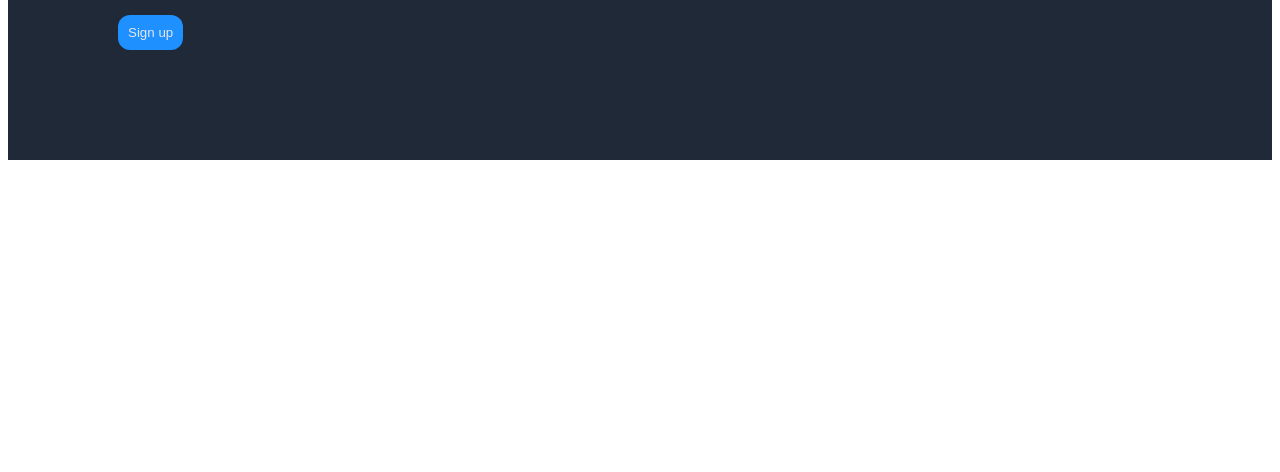
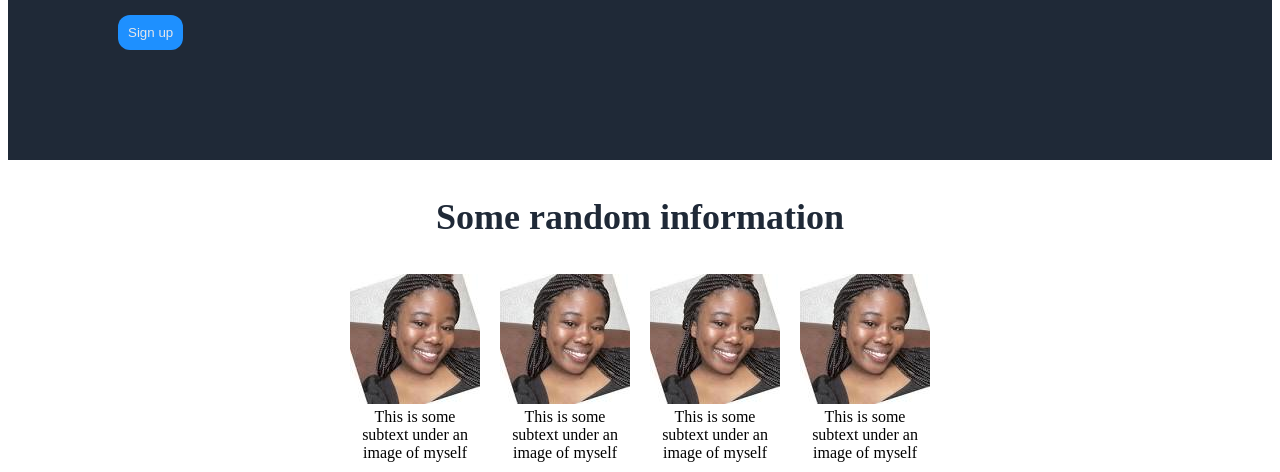
Before and after one commit to ManjateM/Landing-page, a plain HTML site: page index.html in a window 1280 px wide. Shown: the part 328-800 px from the top of the page. Drawn offline with Linux system fonts and the light colour scheme.

Commit message:
Add media objects to section two

```diff
--- a/index.html
+++ b/index.html
@@ -28,6 +28,27 @@
             <div class="image"><img alt="This is a placeholder for an image"></div>
         </div>
     </div>
+    <div class="section-two">
+        <h3 class="info-header">Some random information</h3>
+    </div>
+    <div class="media-objects">
+        <div class="media">
+            <div class="random-img"><img alt="some image" src="me.jpeg"></div>
+            <div class="img-content">This is some subtext under an image of myself</div>
+        </div>
+        <div class="media">
+            <div class="random-img"><img alt="some image" src="me.jpeg"></div>
+            <div class="img-content">This is some subtext under an image of myself</div>
+        </div>
+        <div class="media">
+            <div class="random-img"><img alt="some image" src="me.jpeg"></div>
+            <div class="img-content">This is some subtext under an image of myself</div>
+        </div>
+        <div class="media">
+            <div class="random-img"><img alt="some image" src="me.jpeg"></div>
+            <div class="img-content">This is some subtext under an image of myself</div>
+        </div>
+    </div>
 
 </body>
 </html>
--- a/style.css
+++ b/style.css
@@ -41,7 +41,7 @@
     padding: 10px;
 }
 .image .img{
-    max-width: 100px;
+    border: #f9faf8;
 }
 
 button{
@@ -51,3 +51,32 @@ button{
     border: none;
     border-radius: 12px;
 }
+
+/*Section two*/
+.section-two{
+    text-align: center;
+}
+
+.info-header{
+    font-size: 36px;
+    font-weight: bolder;
+    color: #1f2937;
+}
+
+.media-objects{
+    display: flex;
+    justify-content: center;
+    padding-left: 100px;
+    padding-right: 100px;
+    gap: 20px;
+}
+
+.media-objects .img-content{
+    flex-wrap:wrap ;
+    flex-basis: 0;
+    text-align: center;
+}
+.media{
+    width: min-content;
+    align-items: center;
+}
```
Also changed, not shown: me.jpeg (added).
